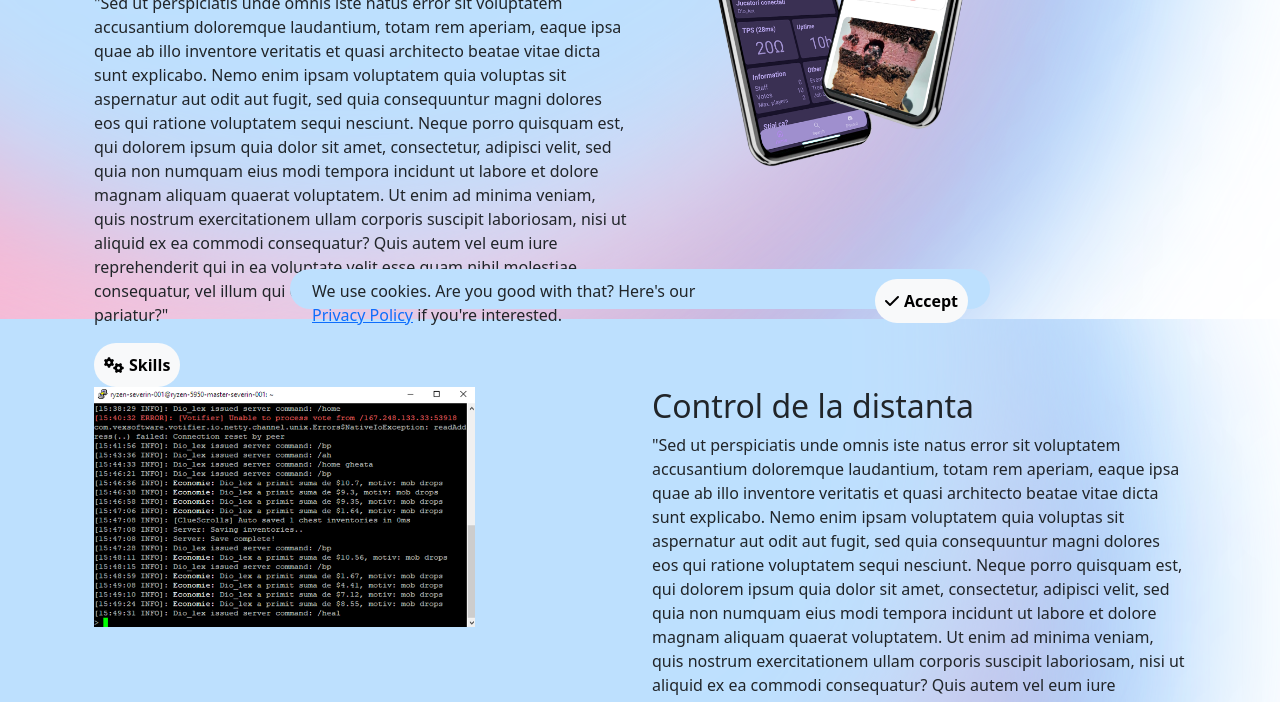
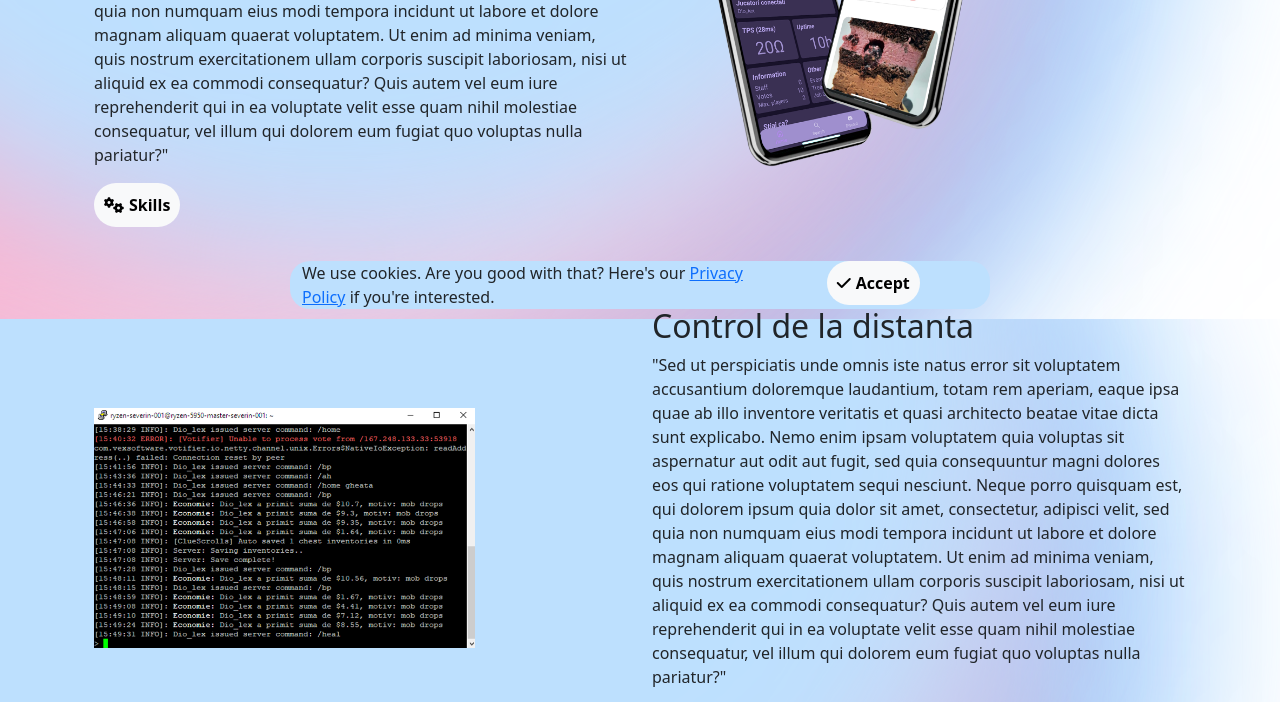
Before and after one commit to Moshulika/moshulika.github.io, a plain HTML site: page index.html in a window 1280 px wide. Shown: the part 481-1183 px from the top of the page. Drawn offline with nearby package versions, Linux system fonts and the light colour scheme.

Commit message:
First commit

```diff
--- a/css/index.css
+++ b/css/index.css
@@ -170,17 +170,17 @@
 
 }
 
-#text_telefoane
+.main-row
 {
-
-    margin-top: 20vh;
+    align-content: center;
+    align-items: center;
+    margin-bottom: 10vh;
 
 }
 
 #consola
 {
 
-    margin-bottom: 5vh;
     max-width: 30vw;
     max-height: 30vh;
 
@@ -390,7 +390,7 @@
     position: fixed;
     bottom: 10px;
     max-width: 700px;
-    max-height: 5vh;
+    max-height: 30vh;
     background-color: #bde0fe;
     border-radius: 20px;
 
@@ -398,15 +398,15 @@
 
 #cookie p
 {
-    padding: 10px;
-    overflow: hidden;
+    position: relative;
+    margin: auto;
 }
 
 #cookie button
 {
 
-    margin-top: 10px;
-    margin-right: 10px;
+    position: relative;
+    margin: auto;
 
 }
 
--- a/index.html
+++ b/index.html
@@ -112,7 +112,7 @@
 
         <div class="container">
 
-            <div class="row animate__animated animate__fadeInDown">
+            <div class="row animate__animated animate__fadeInDown main-row">
 
                 <div class="col">
 
@@ -135,7 +135,7 @@
 
             </div>
 
-            <div class="row">
+            <div class="row main-row">
 
 
                 <div class="col">
```
